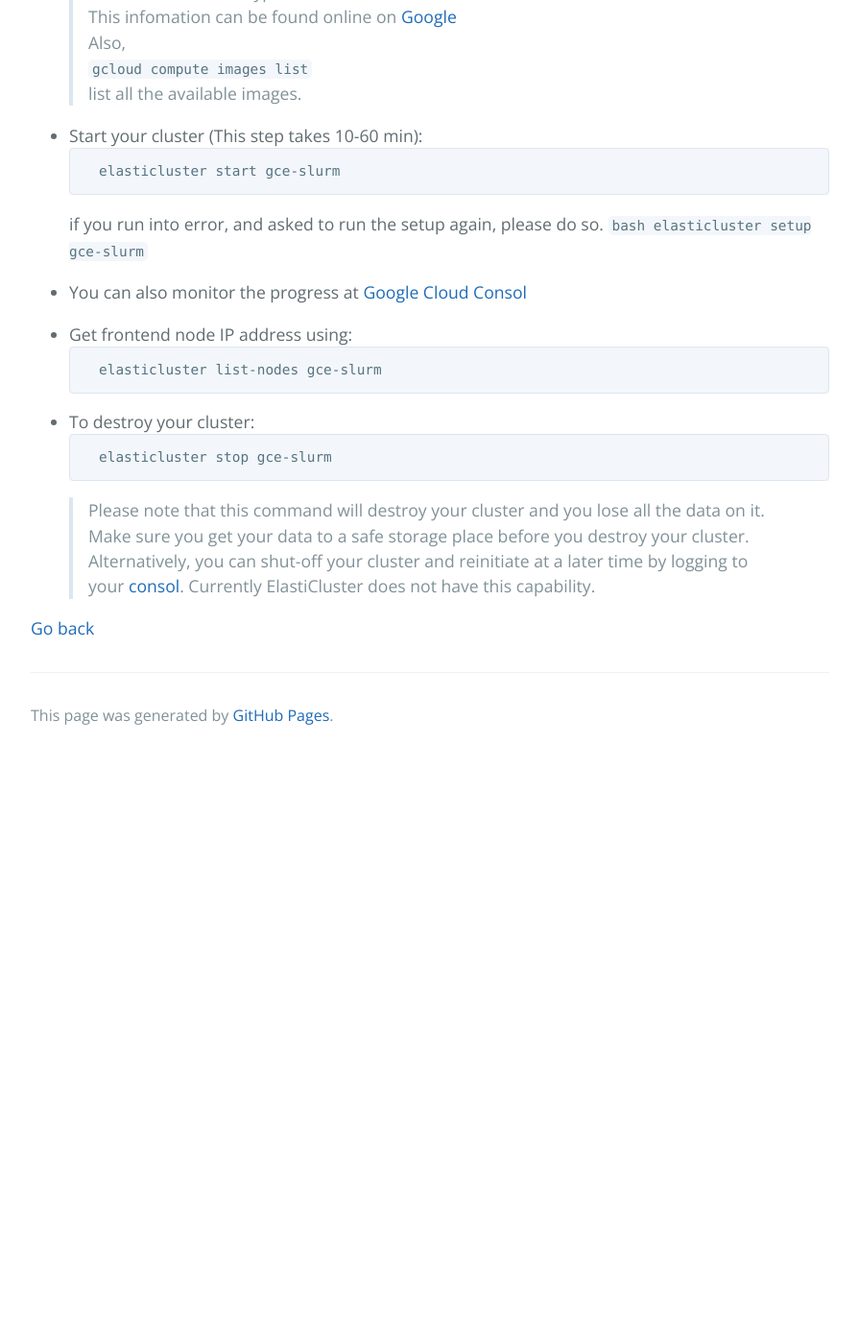
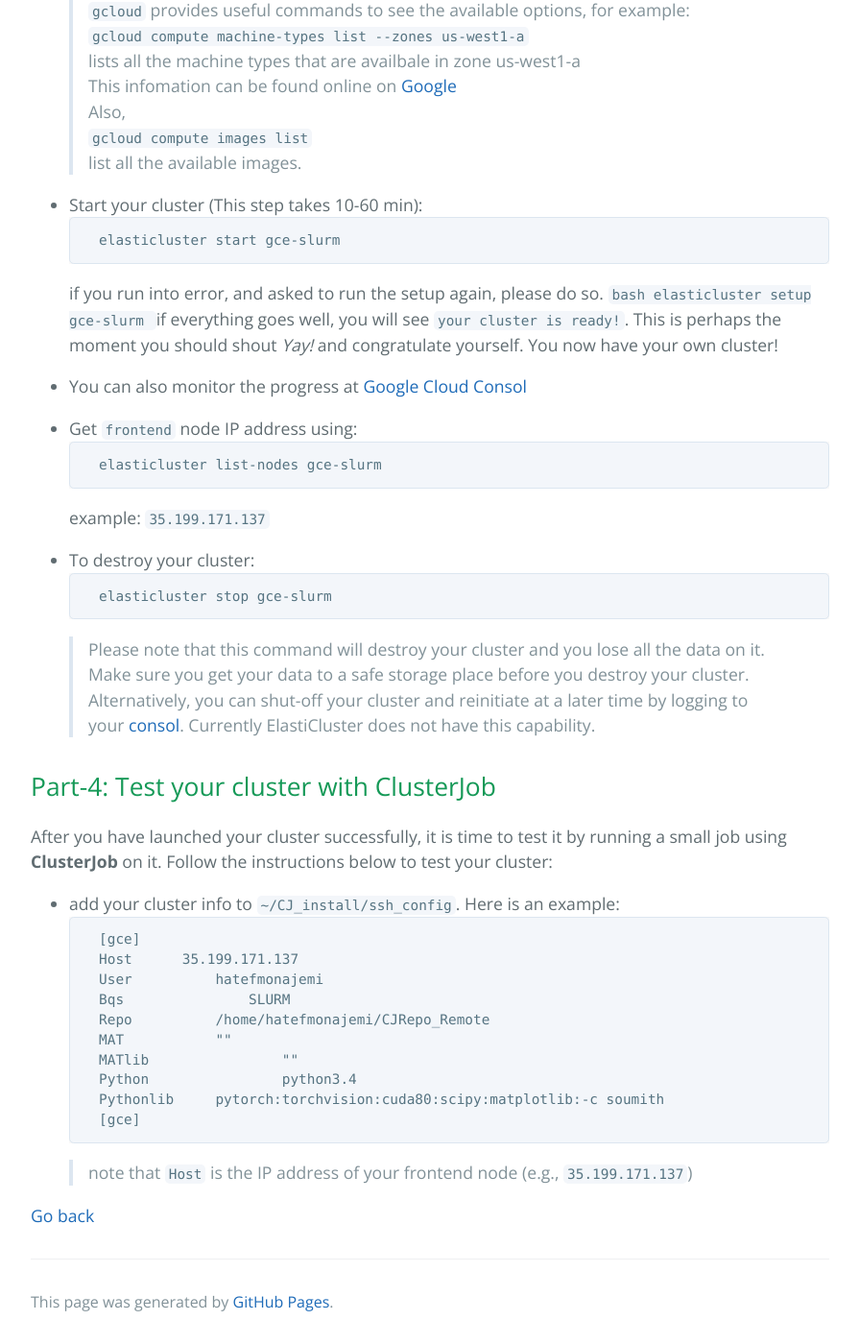
Before and after one commit to stats285/stats285.github.io, a Jekyll site: the page built from assets/assignments/02/assignment2.md, in a window 1280 px wide and 1400 px high, scrolled down 4350 px. Shown: the whole window at 96% size, without its empty margins (192-1087 px from the left). Built offline with Jekyll 4.4.1, drawn with Linux system fonts in a browser that asks for light colours; the repository's description, which GitHub fills in, is left out; our own code applies the rules of GitHub Pages for plain Markdown files; before the commit the page ends 5139 px from its top, so only the background shows below that; some of the changed text lies outside the part shown.

Commit message:
adding CJ instrutcions

````diff
--- a/assets/assignments/02/assignment2.md
+++ b/assets/assignments/02/assignment2.md
@@ -90,6 +90,8 @@ which comes with elasticluster installed. To use this image on your personal com
 * for more docker commands, visit [docker tutorial](../../../docker-tutorial/docker-tutorial)
 
 ## Part-3: Create your cluster using ElastiCluster
+In this part, you will make a container out of the image you pulled in Part 2. This container has in itself `elasticluster`
+installed for easy use. Follow the following steps to launch your own cluster.
 
 * Create a  docker container from `stats285/elasticluster` image
     ```bash
@@ -169,13 +171,16 @@ which comes with elasticluster installed. To use this image on your personal com
     	```bash
     	elasticluster setup gce-slurm
     	```
+    if everything goes well, you will see `your cluster is ready!`. This is perhaps the moment
+	you should shout *Yay!* and congratulate yourself. You now have your own cluster!
 
 * You can also monitor the progress at [Google Cloud Consol](https://console.cloud.google.com/)
 
-* Get frontend node IP address using:
+* Get `frontend` node IP address using:
     ```
     elasticluster list-nodes gce-slurm
     ```
+	example: `35.199.171.137`
 
 * To destroy your cluster:
     ```bash
@@ -185,4 +190,26 @@ which comes with elasticluster installed. To use this image on your personal com
 > Alternatively, you can shut-off your cluster and reinitiate at a later time by logging to your [consol](https://console.cloud.google.com/). Currently ElastiCluster does not have this capability.
 
 
+## Part-4: Test your cluster with ClusterJob
+After you have launched your cluster successfully, it is time to test it by running a small job
+using **ClusterJob** on it. Follow the instructions below to test your cluster:
+
+* add your cluster info to `~/CJ_install/ssh_config`. Here is an example:
+	```
+	[gce]
+	Host	    35.199.171.137
+	User		hatefmonajemi
+	Bqs		    SLURM
+	Repo		/home/hatefmonajemi/CJRepo_Remote
+	MAT     	""
+	MATlib		""
+	Python		python3.4
+	Pythonlib	pytorch:torchvision:cuda80:scipy:matplotlib:-c soumith
+	[gce]
+	```
+	> note that `Host` is the IP address of your frontend node (e.g., `35.199.171.137`)
+
+
+
+
 [Go back](../../../assignments)
````
